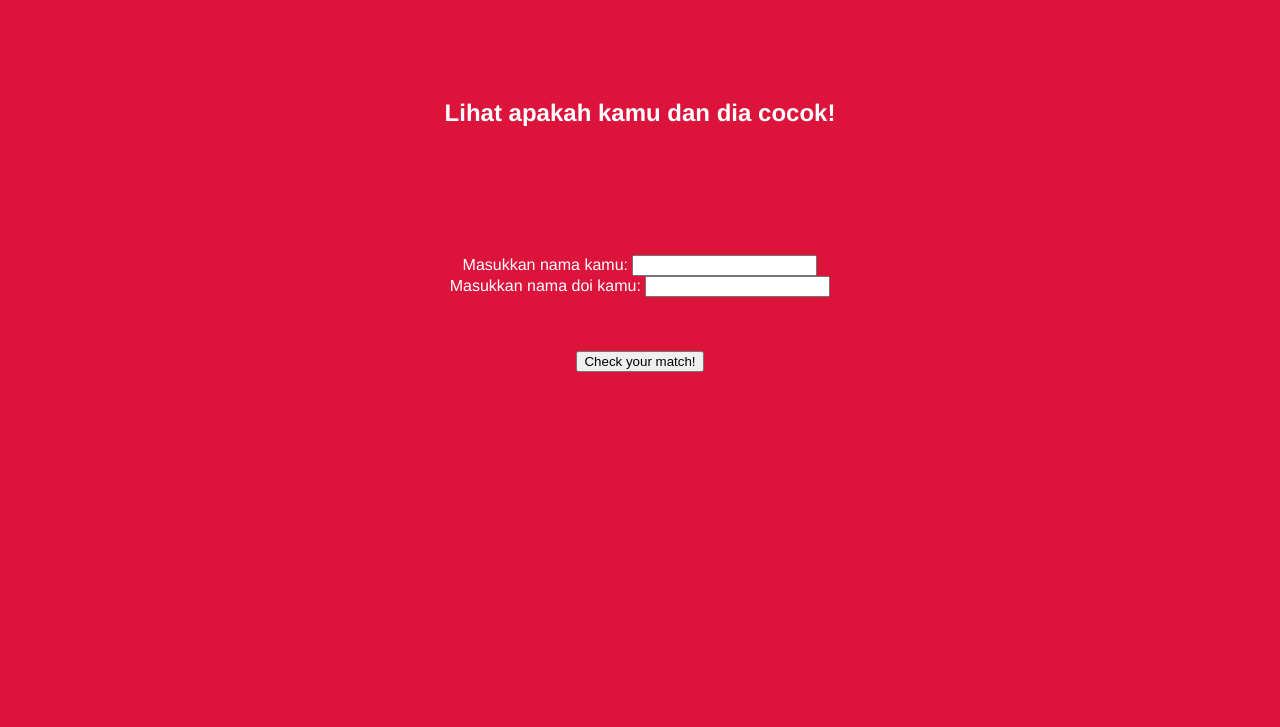
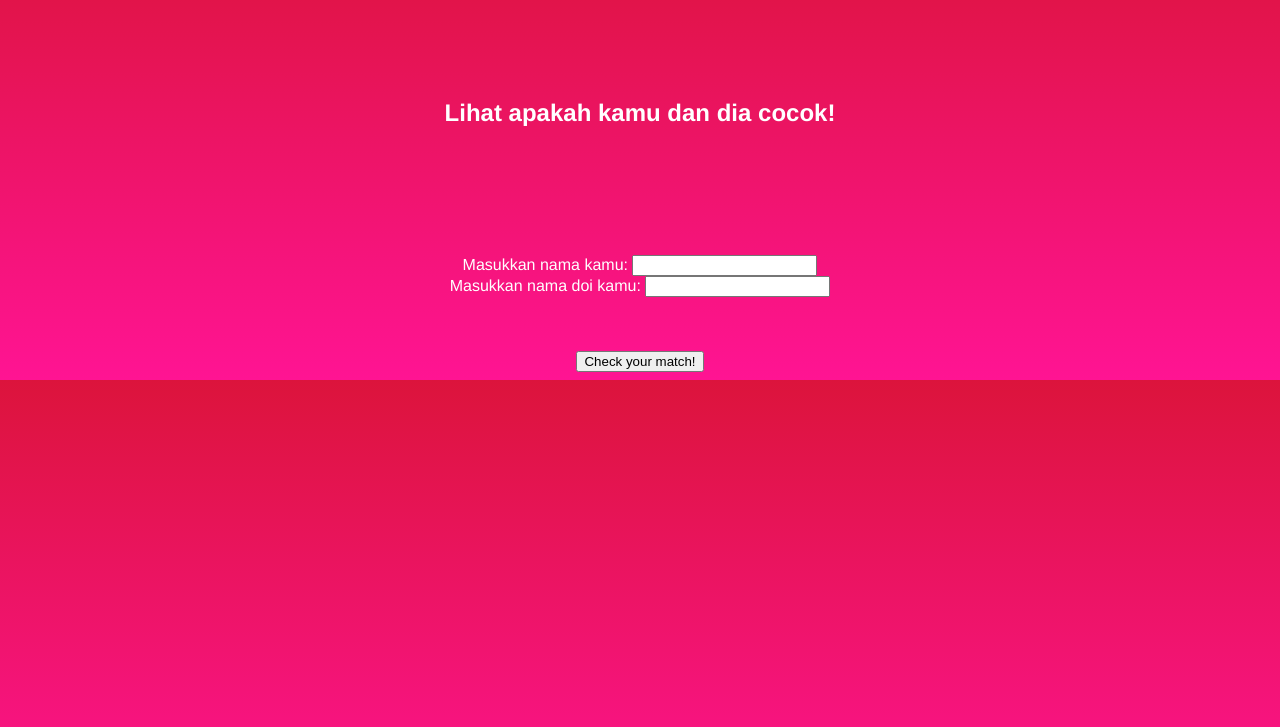
Before and after one commit to abe-pratomo/bdk-abe, a plain HTML site: page tugas-3/index.html in a window 1280 px wide. Shown: the part 73-800 px from the top of the page. Drawn offline with Linux system fonts and the light colour scheme.

Commit message:
Update stylesheet.css

```diff
--- a/tugas-3/stylesheet.css
+++ b/tugas-3/stylesheet.css
@@ -1,5 +1,5 @@
 body {
-  background-color: crimson;
+  background-image: linear-gradient(crimson, deeppink);
 }
 
 #title {
```
